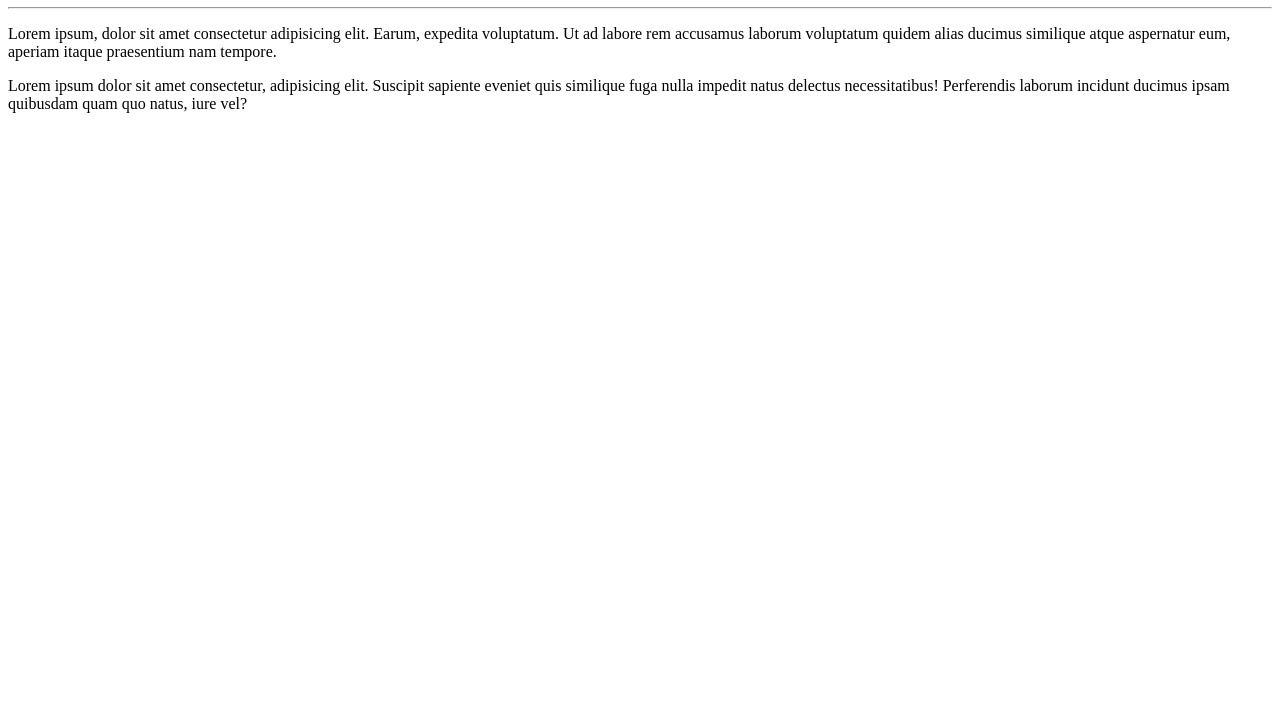
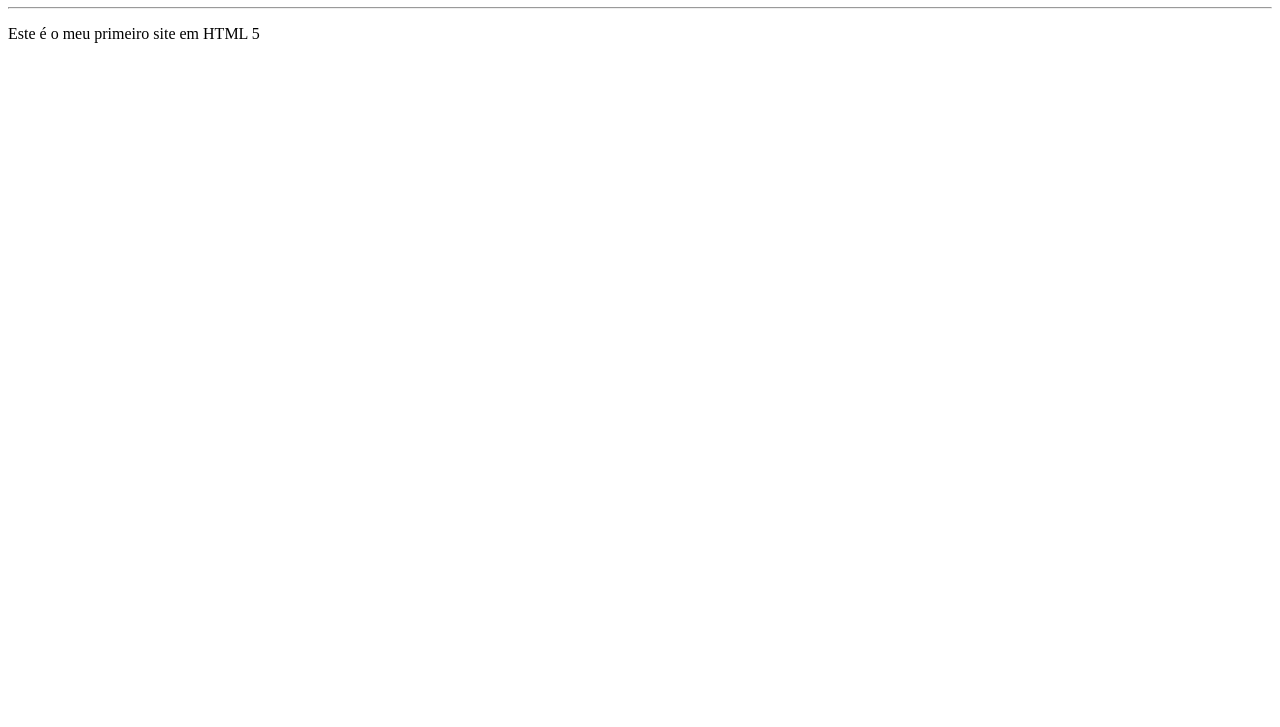
Before and after one commit to olavonobre/Ola_Mundo, a plain HTML site: page site-exemplo/index.html in a window 1280 px wide. Shown: the part 73-800 px from the top of the page. Drawn offline with Linux system fonts and the light colour scheme.

Commit message:
Alteração no paragrafo

```diff
--- a/site-exemplo/index.html
+++ b/site-exemplo/index.html
@@ -9,8 +9,6 @@
 <body>
     <h1>Olá Mundo</h1>
     <hr>
-    <p>Lorem ipsum, dolor sit amet consectetur adipisicing elit. Earum, expedita voluptatum. Ut ad labore rem accusamus laborum voluptatum quidem alias ducimus similique atque aspernatur eum, aperiam itaque praesentium nam tempore.</p>
-
-    <p>Lorem ipsum dolor sit amet consectetur, adipisicing elit. Suscipit sapiente eveniet quis similique fuga nulla impedit natus delectus necessitatibus! Perferendis laborum incidunt ducimus ipsam quibusdam quam quo natus, iure vel?</p>
+    <p>Este é o meu primeiro site em HTML 5</p>
 </body>
 </html>
```
